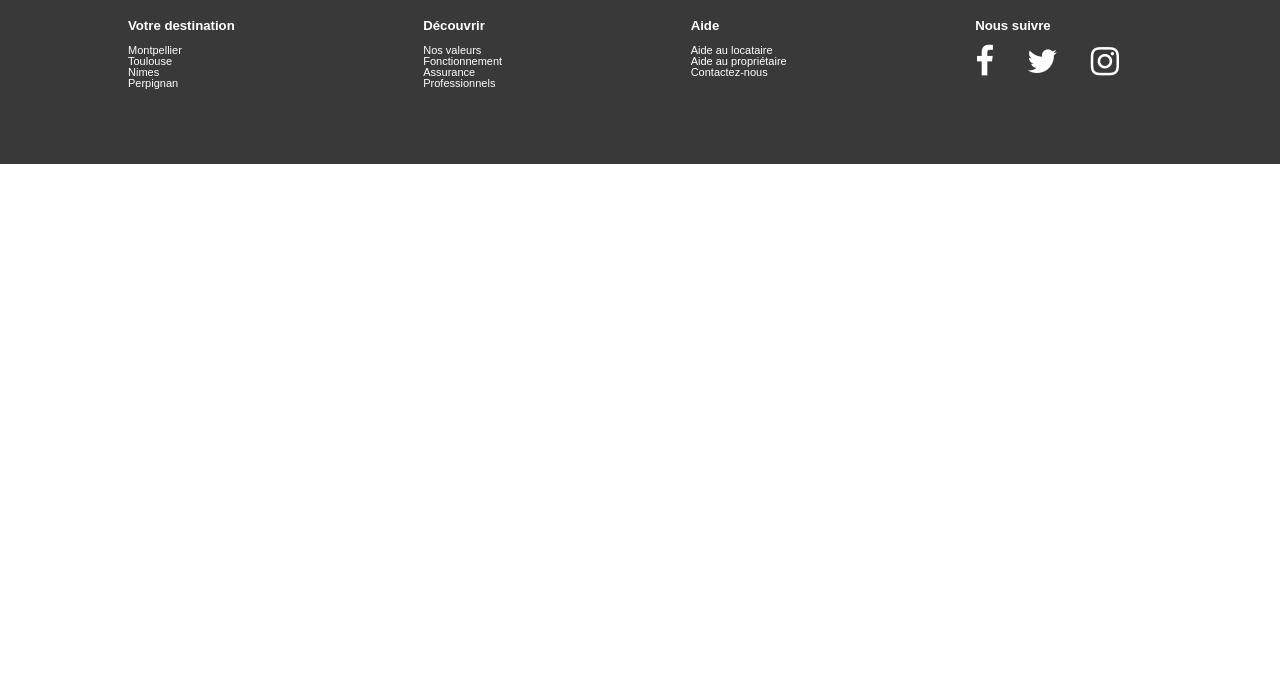
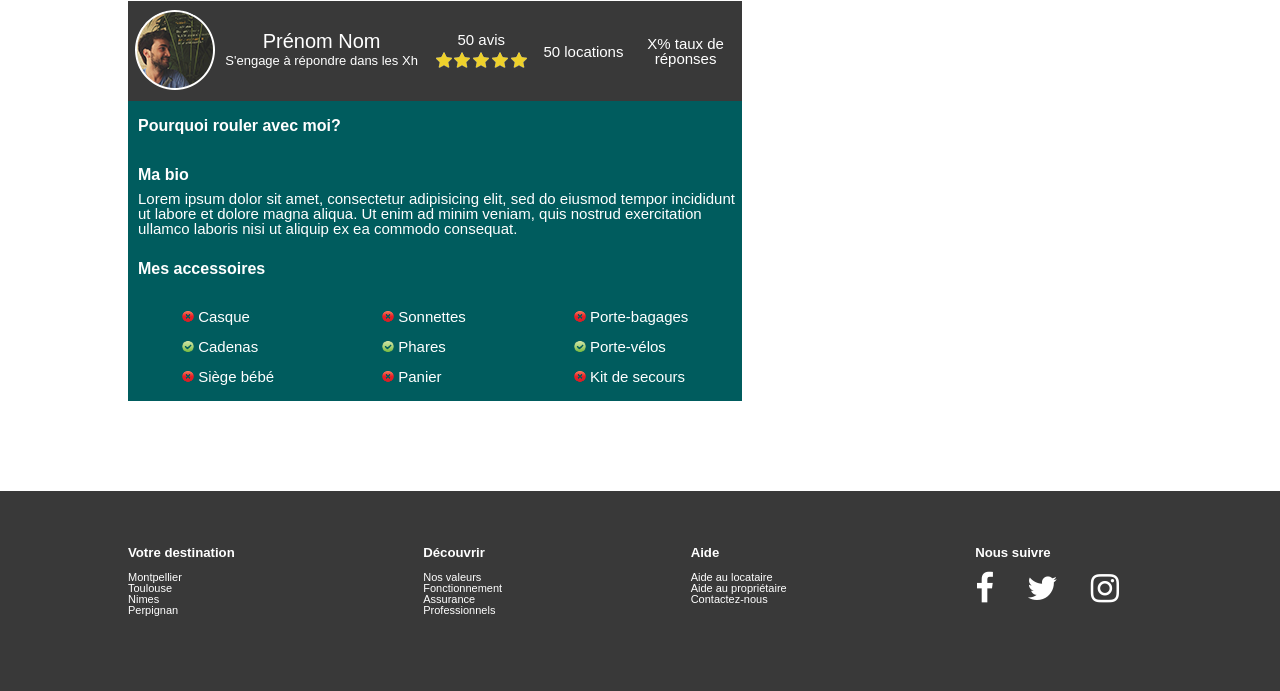
Before and after one commit to Vonmel9/Bikeens, a PHP site: page /pdtvelo.html in a window 1280 px wide. Shown: the part 452-1143 px from the top of the page. Before the commit the page ends 616 px from the top, so only its background shows below. Run offline with PHP 8.4, Linux system fonts and the light colour scheme; some libraries are stand-ins or nearby versions.

Commit message:
css photopdt + map + proprio + biopdt

```diff
--- a/css/styles.css
+++ b/css/styles.css
@@ -31,6 +31,11 @@ body {
   /*background-color: red; /* a changer */
 }
 
+.main {
+  width: 80%;
+  margin: auto;
+}
+
 /* ==========================================================================
    END ALL
    ========================================================================== */
@@ -41,10 +46,118 @@ body {
    PAGE VELO
    ========================================================================== */
 
+/* photopdt + map */
+
+.main .container {
+  width: 100%;
+  display: flex;
+  justify-content: space-between;
+}
 #photopdt {
   width: 60%;
-  background-color: blue;
+  height: 395px;
+  background-image: url(../img/photos/bike1.jpg);
+  background-size: 675px 395px;
+  display: flex;
+  flex-direction: column;
 }
+.nomSurnom {
+  height: 70px;
+  background-color: rgba(240, 238, 224, 0.8);
+  display: flex;
+  margin-top: 330px;
+}
+.bandeau {
+  display: flex;
+  flex-direction: column;
+  justify-content: center;
+  color: #000;
+  padding-left: 10px;
+  line-height: 2.5em;
+}
+.nomVelo {
+  font-size: 2.5em;
+}
+.surnomVelo {
+  font-size: 1.5em;
+}
+
+/* end photopdt + map */
+
+
+
+/* proprio */
+
+#proprio {
+  width: 60%;
+  height: 100px;
+  background-color: #393939;
+  display: flex;
+  text-align: center;
+  align-items: center;
+}
+.perso {
+  width: 50%;
+  display: flex;
+  justify-content: center;
+  align-items: center;
+}
+.imgProfil {
+  margin-right: 10px;
+}
+.identity {
+  line-height: 2em;
+  padding-right: 10px;
+}
+.prenomNom {
+  font-size: 2em;
+}
+.timeAnswer {
+  font-size: 1.3em;
+}
+.stats {
+  width: 15%;
+  padding-right: 10px;
+}
+.note {
+  margin-top: 5px;
+}
+.stats p {
+  font-size: 1.5em;
+}
+
+/* end proprio */
+
+
+
+/* biopdt */
+
+#biopdt {
+  width: 60%;
+  height: 300px;
+  background-color: #005C5E;
+  display: flex;
+  flex-direction: column;
+  justify-content: space-around;
+}
+#biopdt h2 {
+  font-size: 1.6em;
+  margin-left: 10px;
+  line-height: 2em;
+  font-weight: bold;
+}
+#descriptif p {
+  font-size: 1.5em;
+  margin-left: 10px;
+}
+#accessoires {
+  display: flex;
+  justify-content: space-around;
+  font-size: 1.5em;
+  line-height: 2em;
+}
+
+/* fin biopdt */
 
 /* ==========================================================================
    END PAGE VELO
--- a/pdtvelo.html
+++ b/pdtvelo.html
@@ -15,8 +15,8 @@
 
   <!-- header -->
   <header>
-    <!-- container -->
-    <div class="container">
+    <!-- main -->
+    <div class="main">
       <!-- menu -->
       <nav id="menu">
         <img id="logo" src="" alt="logo" />
@@ -34,93 +34,110 @@
   </header>
   <!-- fin header -->
 
+  <!-- main -->
+  <div class="main">
     <!-- container -->
     <div class="container">
       <!-- photopdt -->
       <section id="photopdt">
         <article class="nomSurnom">
+          <div class="bandeau">
             <p class="nomVelo">
               NOM VELO
             </p>
             <p class="surnomVelo">
               Mais appelez moi SURNOM
             </p>
+          </div>
         </article>
       </section>
       <!-- fin photopdt -->
+      <aside class="map">
+        <!-- carte géolocalisation -->
+        <iframe src="https://www.google.com/maps/embed?pb=!1m18!1m12!1m3!1d186294.67893339007!2d2.8931006602162244!3d43.149587529371985!2m3!1f0!2f0!3f0!3m2!1i1024!2i768!4f13.1!3m3!1m2!1s0x12b1ab414900fb89%3A0x4078821166d23a0!2s11100+Narbonne!5e0!3m2!1sfr!2sfr!4v1459515118264"
+          width="340" height="395" frameborder="0" style="border:0" allowfullscreen></iframe>
+      </aside>
     </div>
     <!-- fin container -->
 
-  <aside class="map">
-    <!-- carte géolocalisation -->
-  </aside>
-
     <!-- proprio -->
     <section id="proprio">
-    <!-- container -->
-    <div class="container">
-      <article>
-        <img src="" alt="" />
-        <p>
+      <article class="perso">
+        <div class="imgProfil">
+          <img src="img/photos/profil2.png" alt="" />
+        </div>
+        <div class="identity">
+          <p class="prenomNom">
             Prénom Nom
           </p>
-        <p>
+          <p class="timeAnswer">
             S'engage à répondre dans les Xh
           </p>
+        </div>
       </article>
 
-      <article>
+      <article class="stats">
         <p>
           50 avis
         </p>
-        <p>
-          XXXXX
-        </p>
+        <div class="note">
+          <img src="img/icones/etoiles.png" alt="" />
+          <img src="img/icones/etoiles.png" alt="" />
+          <img src="img/icones/etoiles.png" alt="" />
+          <img src="img/icones/etoiles.png" alt="" />
+          <img src="img/icones/etoiles.png" alt="" />
+        </div>
       </article>
 
-      <article>
+      <article class="stats">
         <p>
           50 locations
         </p>
       </article>
 
-      <article>
+      <article class="stats">
+        <p>
           X% taux de réponses
+        </p>
       </article>
-    </div>
-    <!-- fin container -->
     </section>
     <!-- fin proprio -->
 
     <!-- biopdt -->
     <section id="biopdt">
-    <div class="container">
+      <h2>Pourquoi rouler avec moi?</h2>
       <!-- descriptif -->
       <article id="descriptif">
         <h2>Ma bio</h2>
         <p>
-          Lorem ipsum dolor sit amet, consectetur adipisicing elit, sed do eiusmod tempor incididunt ut labore et dolore magna aliqua. Ut enim ad minim veniam, quis nostrud exercitation ullamco laboris nisi ut aliquip ex ea commodo consequat. Duis aute irure dolor
-          in reprehenderit in voluptate velit esse cillum dolore eu fugiat nulla pariatur. Excepteur sint occaecat cupidatat non proident, sunt in culpa qui officia deserunt mollit anim id est laborum.
+          Lorem ipsum dolor sit amet, consectetur adipisicing elit, sed do eiusmod tempor incididunt ut labore et dolore magna aliqua. Ut enim ad minim veniam, quis nostrud exercitation ullamco laboris nisi ut aliquip ex ea commodo consequat.
         </p>
       </article>
       <!-- fin descriptif -->
 
+      <div class="titreAcc">
+        <h2>Mes accessoires</h2>
+      </div>
+
       <!-- accessoires -->
       <article id="accessoires">
         <ul class="listAcc">
-          <li>Casque</li>
-          <li>Cadenas</li>
-          <li>Siège bébé</li>
-          <li>Sonnettes</li>
-          <li>Phares</li>
-          <li>Panier</li>
-          <li>Porte-bagages</li>
-          <li>Porte-vélos</li>
-          <li>Kit de secours</li>
+          <li><img src="img/icones/cross_red.png" alt="" /> Casque</li>
+          <li><img src="img/icones/check_green.png" alt="" /> Cadenas</li>
+          <li><img src="img/icones/cross_red.png" alt="" /> Siège bébé</li>
+        </ul>
+        <ul class="listAcc">
+          <li><img src="img/icones/cross_red.png" alt="" /> Sonnettes</li>
+          <li><img src="img/icones/check_green.png" alt="" /> Phares</li>
+          <li><img src="img/icones/cross_red.png" alt="" /> Panier</li>
+        </ul>
+        <ul class="listAcc">
+          <li><img src="img/icones/cross_red.png" alt="" /> Porte-bagages</li>
+          <li><img src="img/icones/check_green.png" alt="" /> Porte-vélos</li>
+          <li><img src="img/icones/cross_red.png" alt="" /> Kit de secours</li>
         </ul>
       </article>
       <!-- fin accessoires -->
-    </div>
     </section>
     <!-- fin biopdt -->
 
@@ -215,6 +232,8 @@
       <!-- fin container -->
     </section>
     <!-- fin resumBikes -->
+  </div>
+  <!-- fin main -->
 
   <!-- footer -->
   <footer>
```
Also changed, not shown: img/icones/1459538833_button-check_green.png (added), img/icones/check_green.png (added), img/icones/cross_red.png (added), img/icones/etoiles.png (added), img/photos/bike1.jpg (added), img/photos/map.jpg (added), img/photos/profil2.png (added). Lines whose indentation alone changed are shown as unchanged.
